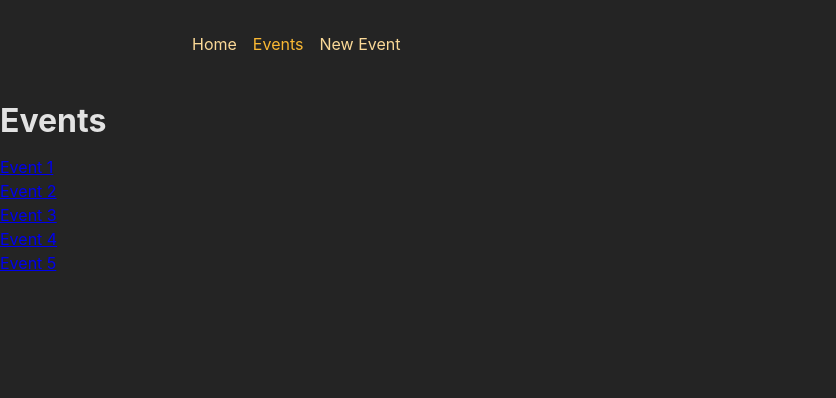
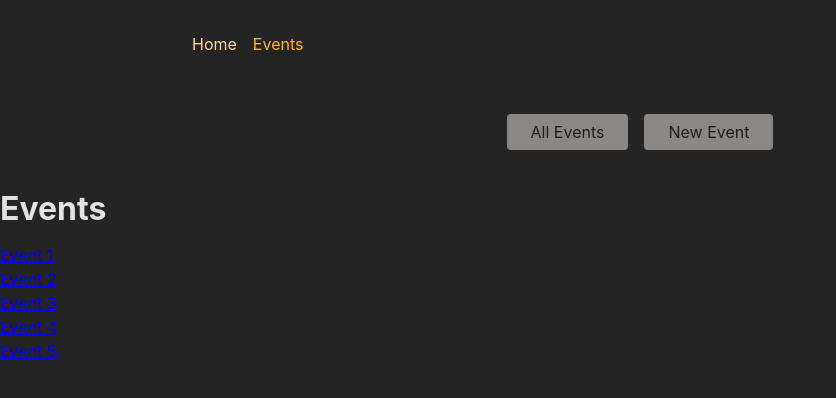
Before and after one commit to MZHoffman/events-go, a React (Create React App) app: page /events in a window 1280 px wide. Shown: the top 398 px of the page, without its empty margins (0-836 px from the left). Built offline with nearby package versions, Linux system fonts and the light colour scheme.

Commit message:
nesting events navigation

```diff
--- a/src/components/MainNavigation.js
+++ b/src/components/MainNavigation.js
@@ -24,18 +24,9 @@
               className={({ isActive }) =>
                 isActive ? classes.active : undefined
               }
+              end
             >
               Events
-            </NavLink>
-          </li>
-          <li>
-            <NavLink
-              to='new-event'
-              className={({ isActive }) =>
-                isActive ? classes.active : undefined
-              }
-            >
-              New Event
             </NavLink>
           </li>
         </ul>
--- /dev/null
+++ b/src/pages/EventsRootLayout.js
@@ -0,0 +1,15 @@
+import React from 'react'
+import { Outlet } from 'react-router-dom'
+import EventsNavigation from '../components/EventsNavigation'
+const EventsRootLayout = () => {
+  return (
+    <>
+      <EventsNavigation />
+      <main>
+        <Outlet />
+      </main>
+    </>
+  )
+}
+
+export default EventsRootLayout
```
Also changed, not shown: src/App.js (+11 -4 lines).
